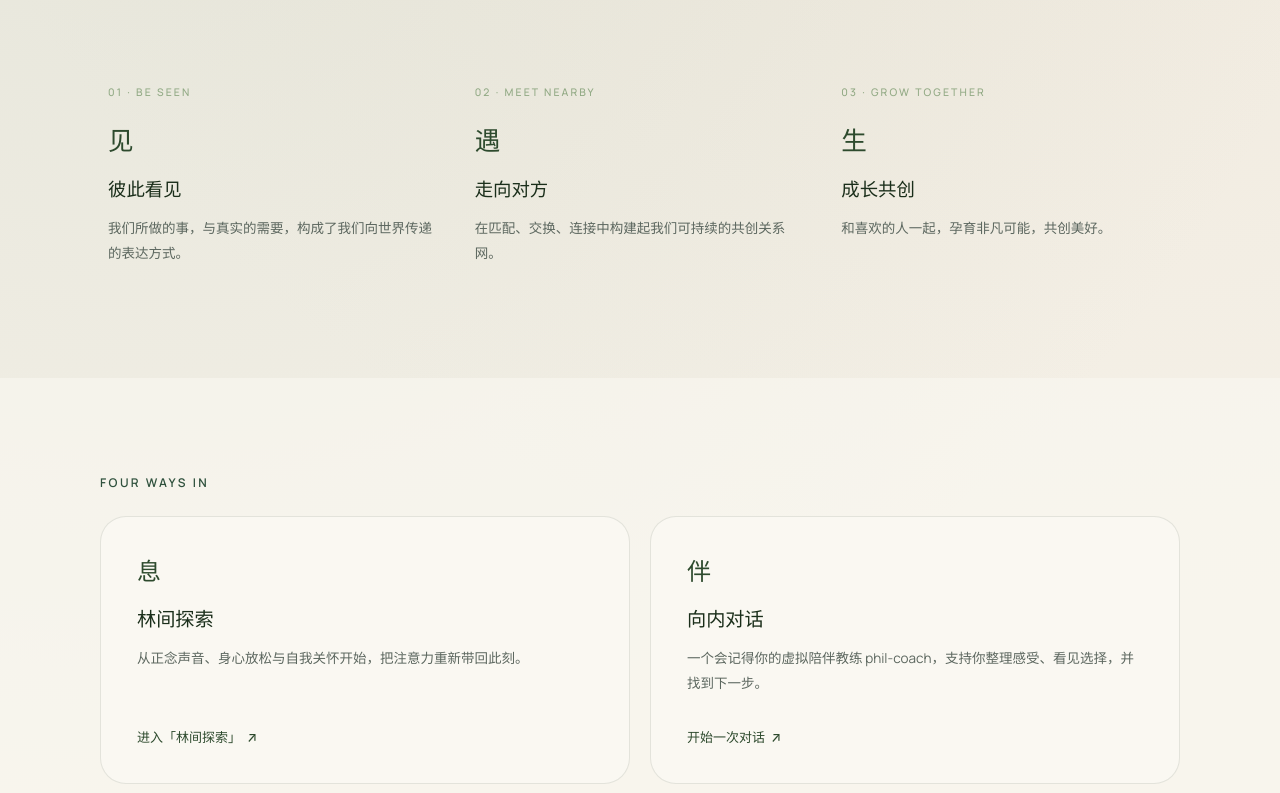
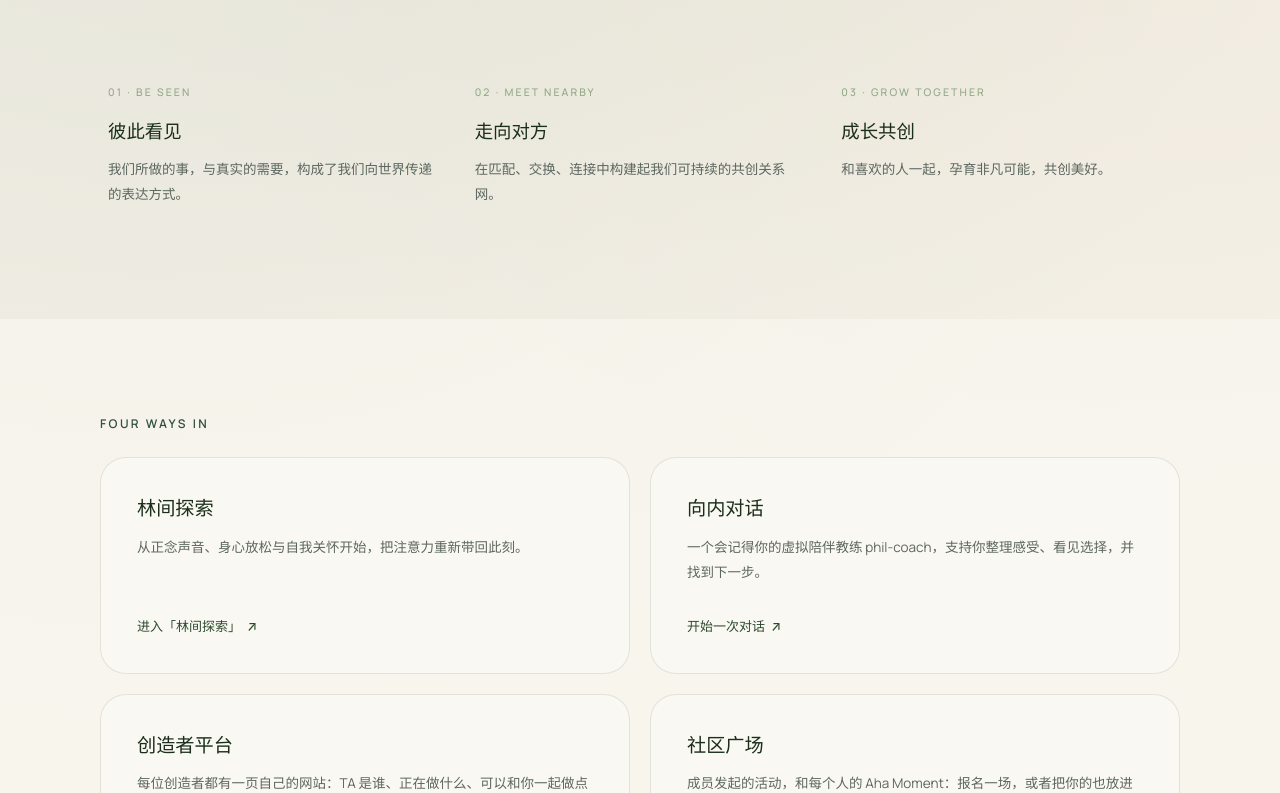
Before and after one commit to xiaoz86/forest-tress, a Next.js app: page / in a window 1280 px wide. Shown: the part 1047-1840 px from the top of the page. Built offline with nearby package versions, Linux system fonts and the light colour scheme; no server answers.

Commit message:
fix(home): remove redundant decorative labels

```diff
--- a/src/components/home/EntranceSection.tsx
+++ b/src/components/home/EntranceSection.tsx
@@ -26,13 +26,7 @@ export default function EntranceSection({ t }: { t: Dictionary['home']['entrance
               className="group flex flex-col justify-between rounded-[26px] border border-forest-deep/[0.10] bg-paper-soft p-9 no-underline transition-all hover:-translate-y-1 hover:border-forest-deep/20 hover:shadow-[0_18px_44px_rgba(42,59,47,0.07)] max-md:p-7"
             >
               <div>
-                <div
-                  className="font-normal text-[1.5rem] text-forest-mid"
-                                    aria-hidden="true"
-                >
-                  {e.icon}
-                </div>
-                <h3 className="mt-4 text-[1.2rem] font-medium text-forest-deep">{e.title}</h3>
+                <h3 className="text-[1.2rem] font-medium text-forest-deep">{e.title}</h3>
                 <p className="mt-3 text-[13.5px] leading-[1.85] text-ink-soft">{e.body}</p>
               </div>
               <span className="mt-8 inline-flex items-center gap-1.5 text-[13px] font-medium text-forest-mid">
--- a/src/components/home/ValueSection.tsx
+++ b/src/components/home/ValueSection.tsx
@@ -4,7 +4,6 @@ import type { Dictionary } from '@/i18n';
 // 再让访客自己去找入口。
 //
 // 上面那行 eyebrow（What Happens Here）两种语言都用英文，所以不进字典。
-// 每张卡的汉字符号（见 / 遇 / 生）也一样：aria-hidden 的图形，不跟着语言变。
 
 export default function ValueSection({ t }: { t: Dictionary['home']['value'] }) {
   return (
@@ -28,12 +27,6 @@ export default function ValueSection({ t }: { t: Dictionary['home']['value'] })
               <span className="text-[10.5px] font-medium tracking-[0.2em] text-moss/70">
                 {v.index}
               </span>
-              <div
-                className="font-normal mt-5 text-[1.6rem] text-forest-mid"
-                                aria-hidden="true"
-              >
-                {v.symbol}
-              </div>
               <h3 className="mt-4 text-[1.15rem] font-medium text-forest-deep">{v.title}</h3>
               <p className="mt-3 text-[13.5px] leading-[1.85] text-ink-soft">{v.body}</p>
             </article>
--- a/src/i18n/en/home.ts
+++ b/src/i18n/en/home.ts
@@ -6,9 +6,6 @@ import type { home as zhHome } from '@/i18n/zh/home';
  *
  * 定下来的译法：小径 path、声音 sound、陪伴营 companion program、
  * 主理人 host、正念 mindfulness、觉察 awareness，phil-coach 不翻。
- *
- * 装饰用的汉字符号（见 / 遇 / 生 / 息 / 伴 / 创）不翻：它们是 aria-hidden
- * 的图形，和导航里那套是同一套，跟着语言变反而认不出来了。
  *
  * hero 那三句和「有温度」的处理留给主理人定稿——见 handTranslated。
  */
@@ -41,19 +38,16 @@ export const home: typeof zhHome = {
     items: [
       {
         index: '01 · BE SEEN',
-        symbol: '见',
         title: 'See each other',
         body: 'What we do, and what we truly need, shape how we express ourselves to the world.',
       },
       {
         index: '02 · MEET NEARBY',
-        symbol: '遇',
         title: 'Move toward each other',
         body: 'Through matching, exchange, and connection, we build lasting relationships for creating together.',
       },
       {
         index: '03 · GROW TOGETHER',
-        symbol: '生',
         title: 'Grow and create together',
         body: 'With people we enjoy, we nurture extraordinary possibilities and create something beautiful together.',
       },
@@ -64,25 +58,21 @@ export const home: typeof zhHome = {
     sectionLabel: 'Four ways in',
     items: [
       {
-        icon: '息',
         title: 'Listen',
         body: 'Start with mindfulness sounds, rest, and care for yourself. Attention comes back to now.',
         cta: 'Start listening',
       },
       {
-        icon: '伴',
         title: 'Inner Dialogue',
         body: 'phil-coach is a companion that remembers you. It helps you sort out what you feel, see the choices in front of you, and find the next step.',
         cta: 'Start a conversation',
       },
       {
-        icon: '创',
         title: 'Creators',
         body: 'Every creator here has a website of their own: who they are, what they are doing, and what you could do together.',
         cta: 'Meet the creators',
       },
       {
-        icon: '聚',
         title: 'Community',
         body: 'Events started by members, and everyone\'s Aha Moments: join one, or bring your own.',
         cta: 'Visit the community square',
--- a/src/i18n/zh/home.ts
+++ b/src/i18n/zh/home.ts
@@ -4,9 +4,6 @@
 //
 // 几个带 {占位符} 的句子是给客户端组件用的：那几段话里夹着人名和数字，
 // 不能在服务端拼好，所以留成模板，由组件自己填。
-//
-// 装饰用的汉字符号（见 / 遇 / 生 / 息 / 伴 …）中英文都保留：
-// 它们是 aria-hidden 的图形，和导航里那套符号是同一套，不跟着语言变。
 export const home = {
   /** 浏览器标签页和搜索结果里的标题、描述 */
   metaTitle: '附近森林 · 生态社区',
@@ -28,19 +25,16 @@ export const home = {
     items: [
       {
         index: '01 · BE SEEN',
-        symbol: '见',
         title: '彼此看见',
         body: '我们所做的事，与真实的需要，构成了我们向世界传递的表达方式。',
       },
       {
         index: '02 · MEET NEARBY',
-        symbol: '遇',
         title: '走向对方',
         body: '在匹配、交换、连接中构建起我们可持续的共创关系网。',
       },
       {
         index: '03 · GROW TOGETHER',
-        symbol: '生',
         title: '成长共创',
         body: '和喜欢的人一起，孕育非凡可能，共创美好。',
       },
@@ -51,25 +45,21 @@ export const home = {
     sectionLabel: '四个入口',
     items: [
       {
-        icon: '息',
         title: '林间探索',
         body: '从正念声音、身心放松与自我关怀开始，把注意力重新带回此刻。',
         cta: '进入「林间探索」',
       },
       {
-        icon: '伴',
         title: '向内对话',
         body: '一个会记得你的虚拟陪伴教练 phil-coach，支持你整理感受、看见选择，并找到下一步。',
         cta: '开始一次对话',
       },
       {
-        icon: '创',
         title: '创造者平台',
         body: '每位创造者都有一页自己的网站：TA 是谁、正在做什么、可以和你一起做点什么。',
         cta: '走进创造者平台',
       },
       {
-        icon: '聚',
         title: '社区广场',
         body: '成员发起的活动，和每个人的 Aha Moment：报名一场，或者把你的也放进来。',
         cta: '去社区广场看看',
```
